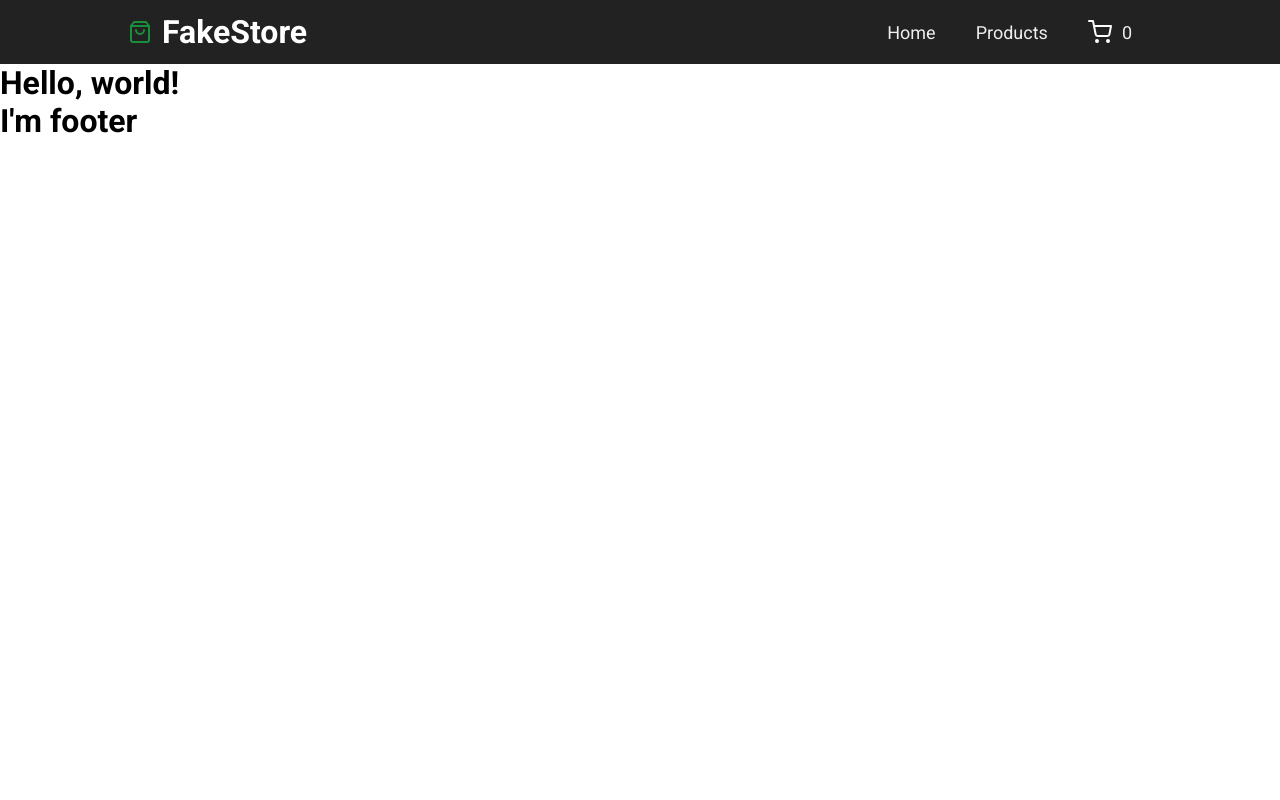
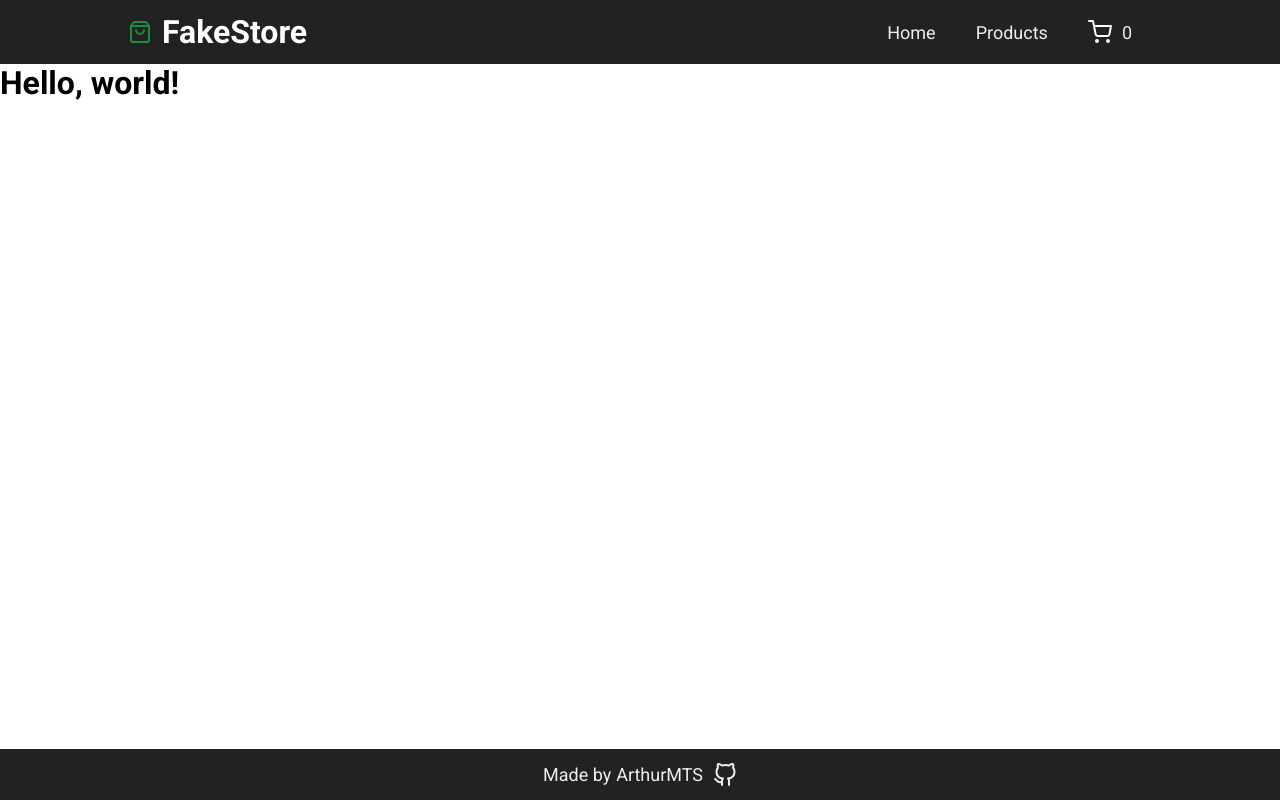
Before and after one commit to ArthurMTS/shopping-cart, a React (Create React App) app: page / in a window 1280 px wide. Built offline with nearby package versions, Linux system fonts and the light colour scheme; a web font is replaced by a local one.

Commit message:
feat: footer

```diff
--- a/src/components/Footer/index.jsx
+++ b/src/components/Footer/index.jsx
@@ -1,7 +1,11 @@
+import github from '../../assets/github.svg';
+import './styles.css';
+
 export function Footer() {
   return (
-    <footer>
-      <h1>I'm footer</h1>
+    <footer id='main-footer'>
+      <p>Made by <a href='https://github.com/ArthurMTS' target='_blank' rel='noreferrer'>ArthurMTS</a></p>
+      <a href='https://github.com/ArthurMTS/shopping-cart' target='_blank' rel='noreferrer'><img src={github} alt='github icon' /></a>
     </footer>
   );
 }
--- a/src/components/Footer/styles.css
+++ b/src/components/Footer/styles.css
@@ -0,0 +1,56 @@
+#main-footer {
+  background-color: #222;
+  display: flex;
+  align-items: center;
+  justify-content: center;
+  gap: 10px;
+
+  /* remove later */
+  position: absolute;
+  left: 0;
+  bottom: 0;
+  width: 100%;
+}
+
+#main-footer p {
+  font-size: 18px;
+  color: #eee;
+  padding: 15px 0;
+  display: flex;
+  align-items: center;
+  justify-content: center;
+  gap: 5px;
+}
+
+#main-footer p a {
+  color: #eee;
+  transition: all .5s;
+}
+
+#main-footer p a:hover {
+  color: #178f3b;
+}
+
+#main-footer p a:hover::before {
+  content: '<';
+}
+
+#main-footer p a:hover::after {
+  content: '/>';
+  margin-left: 5px;
+}
+
+#main-footer a {
+  display: flex;
+  align-items: center;
+  justify-content: center;
+  text-decoration: none;
+}
+
+#main-footer a img {
+  transition: all .2s;
+}
+
+#main-footer a img:hover {
+  filter: brightness(.8);
+}
--- a/src/components/Header/styles.css
+++ b/src/components/Header/styles.css
@@ -52,5 +52,3 @@
   justify-content: center;
   gap: 10px;
 }
-
-/* #178f3b */
```
Also changed, not shown: src/assets/github.svg.
